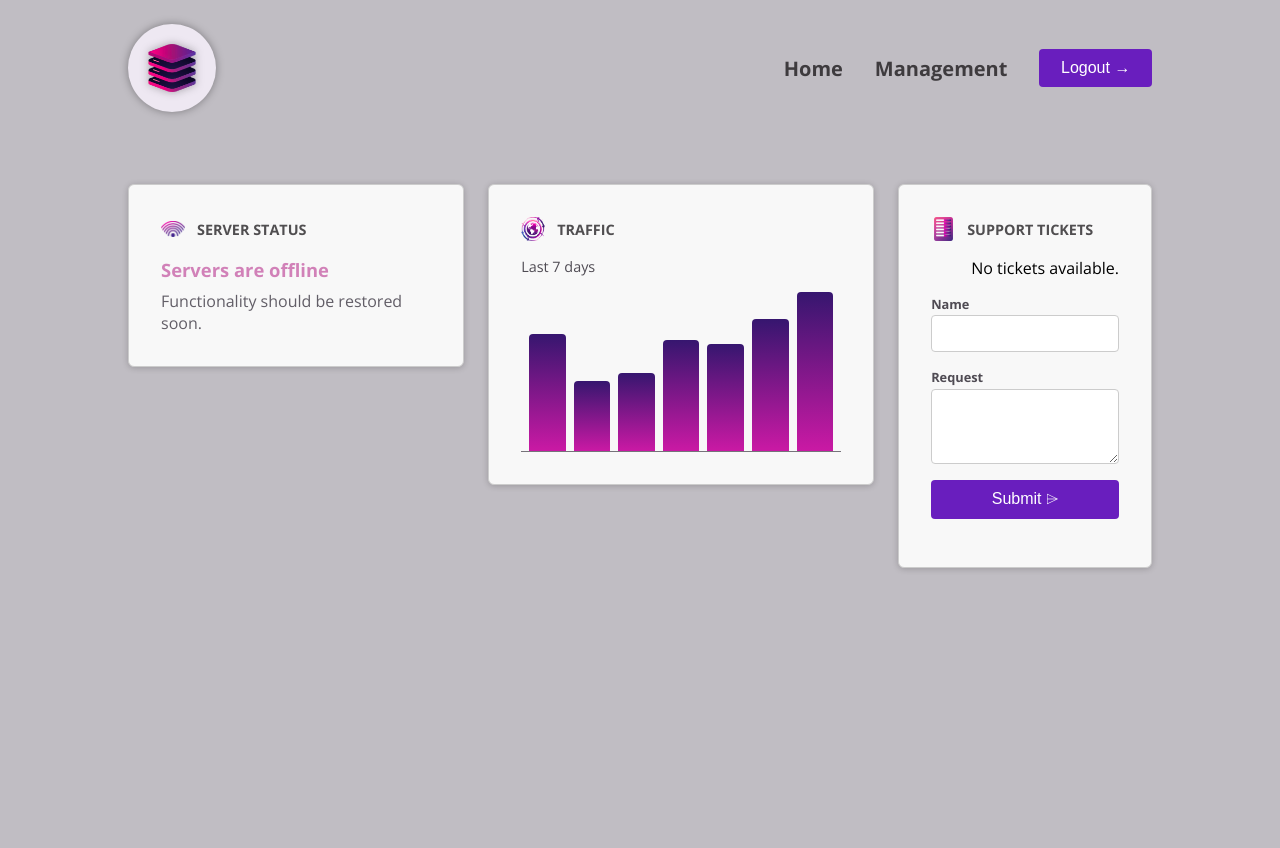
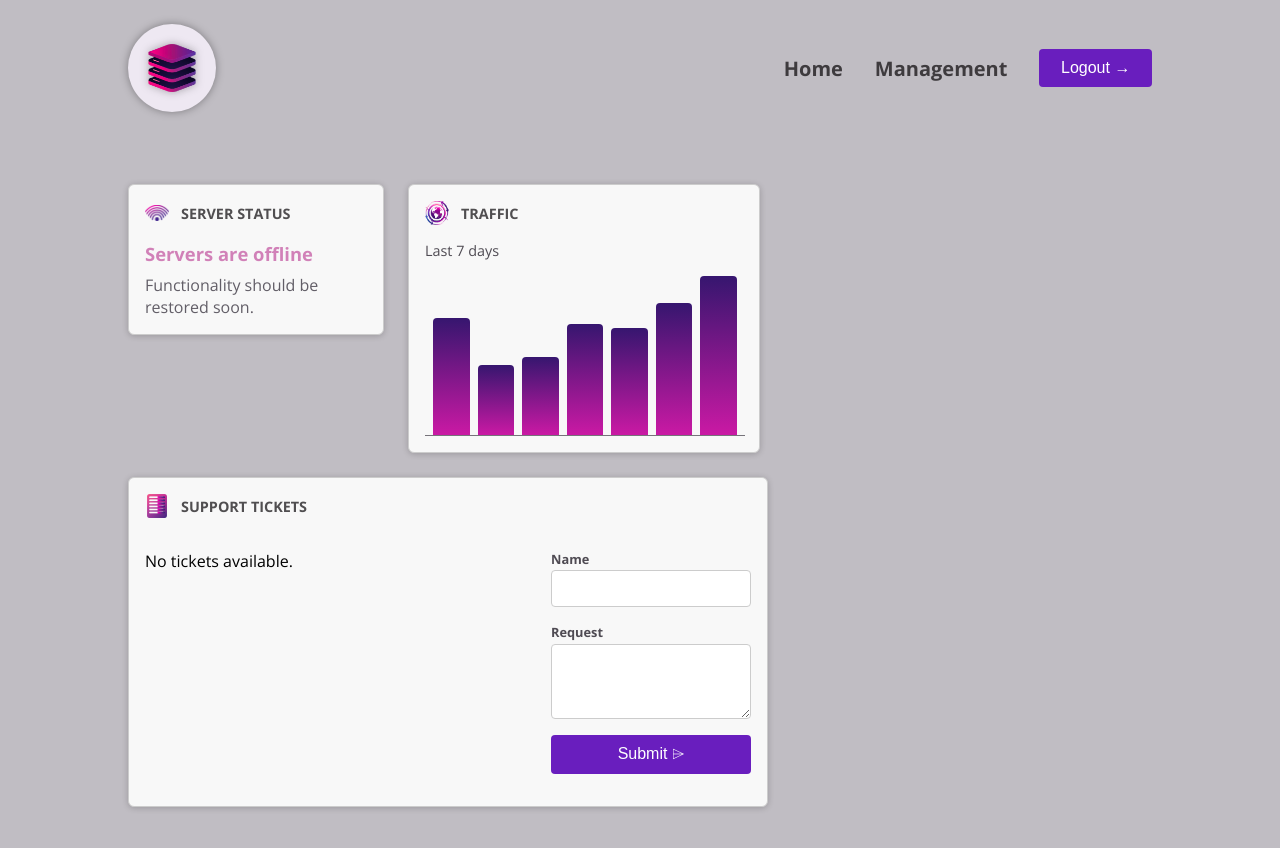
Before and after one commit to sebastian311/cmp-dashboard, an Angular app: page / in a window 1280 px wide. Shown: the top 848 px of the page. Before the commit the page ends 800 px from the top, so only its background shows below. Built offline with nearby package versions, Linux system fonts and the light colour scheme.

Commit message:
Tweaked project CSS

```diff
--- /dev/null
+++ b/src/app/app.component.css
@@ -0,0 +1,26 @@
+.status-wrapper {
+  width: 16rem;
+  min-width: 16rem;
+  max-width: 16rem;
+}
+
+.traffic-wrapper {
+  width: 22rem;
+  min-width: 22rem;
+  max-width: 22rem;
+}
+
+.tickets-wrapper {
+  width: 40rem;
+  max-width: 40rem;
+  padding: 0 !important;
+}
+
+:host {
+  #dashboard {
+    display: flex;
+    flex-direction: row;
+    justify-content: flex-start;
+    flex-wrap: wrap;
+  }
+}
--- a/src/app/app.component.html
+++ b/src/app/app.component.html
@@ -2,15 +2,15 @@
 
 <main>
   <div id="dashboard">
-    <app-dashboard-item [image]="{ src: 'status.png', alt: 'A signal symbol'}" [title]="'Server Status'">
+    <app-dashboard-item [image]="{ src: 'status.png', alt: 'A signal symbol'}" [title]="'Server Status'" class="status-wrapper">
       <app-server-status />
     </app-dashboard-item>
 
-    <app-dashboard-item [image]="{ src: 'globe.png', alt: 'A globe symbol'}" [title]="'Traffic'">
+    <app-dashboard-item [image]="{ src: 'globe.png', alt: 'A globe symbol'}" [title]="'Traffic'" class="traffic-wrapper">
       <app-traffic />
     </app-dashboard-item>
 
-    <app-dashboard-item [image]="{ src: 'list.png', alt: 'A list of items'}" [title]="'Support Tickets'">
+    <app-dashboard-item [image]="{ src: 'list.png', alt: 'A list of items'}" [title]="'Support Tickets'" class="tickets-wrapper">
       <app-tickets />
     </app-dashboard-item>
   </div>
--- a/src/app/app.component.ts
+++ b/src/app/app.component.ts
@@ -9,6 +9,7 @@ import { DashboardItemComponent } from './shared-ui/dashboard-item/dashboard-ite
   selector: 'app-root',
   standalone: true,
   templateUrl: './app.component.html',
+  styleUrls: ['./app.component.css'],
   imports: [
     HeaderComponent,
     ServerStatusComponent,
--- a/src/app/features/tickets/tickets.css
+++ b/src/app/features/tickets/tickets.css
@@ -1,3 +1,9 @@
+:host {
+  display: flex;
+  justify-content: space-between;
+  gap: 1rem;
+}
+
 #tickets {
   display: flex;
   flex-direction: column;
--- a/src/app/features/tickets/tickets.html
+++ b/src/app/features/tickets/tickets.html
@@ -1,5 +1,5 @@
 <div>
-    <ul>
+    <ul style="padding: 0 !important">
         @for (ticket of tickets; track ticket.id) {
             <app-ticket-component [data]="ticket" />
         } @empty {
--- a/src/app/shared-ui/dashboard-item/dashboard-item.css
+++ b/src/app/shared-ui/dashboard-item/dashboard-item.css
@@ -1,4 +1,5 @@
 .dashboard-item {
+  width: inherit;
   display: block;
   padding: 1rem;
   border: 1px solid #ccc;
@@ -27,9 +28,3 @@ h2 {
   text-transform: uppercase;
   color: #504e50;
 }
-
-@media (min-width: 768px) {
-  .dashboard-item {
-    padding: 2rem;
-  }
-}
--- a/src/app/shared-ui/new-ticket/new-ticket.css
+++ b/src/app/shared-ui/new-ticket/new-ticket.css
@@ -3,6 +3,8 @@
     border-radius: 4px;
     background-color: #59555f;
     color: #ded8e6;
+    width: 24rem;
+    margin-top: 1rem;
   }
 
   h3 {
--- a/src/app/shared-ui/new-ticket/new-ticket.ts
+++ b/src/app/shared-ui/new-ticket/new-ticket.ts
@@ -1,15 +1,11 @@
-import { Component, ViewEncapsulation, input } from '@angular/core';
-import { FormsModule } from '@angular/forms';
-import { ButtonComponent } from '../button/button';
-import { ControlComponent } from "../control/control";
+import { Component, input } from '@angular/core';
 import { Ticket } from '../../data-access/models/ticket.model';
 
 @Component({
   selector: 'app-ticket-component',
-  imports: [ButtonComponent, ControlComponent, FormsModule],
+  imports: [],
   templateUrl: './new-ticket.html',
-  styleUrl: './new-ticket.css',
-  encapsulation: ViewEncapsulation.None
+  styleUrls: ['./new-ticket.css']
 })
 export class NewTicketComponent {
   data = input.required<Ticket>();
```
